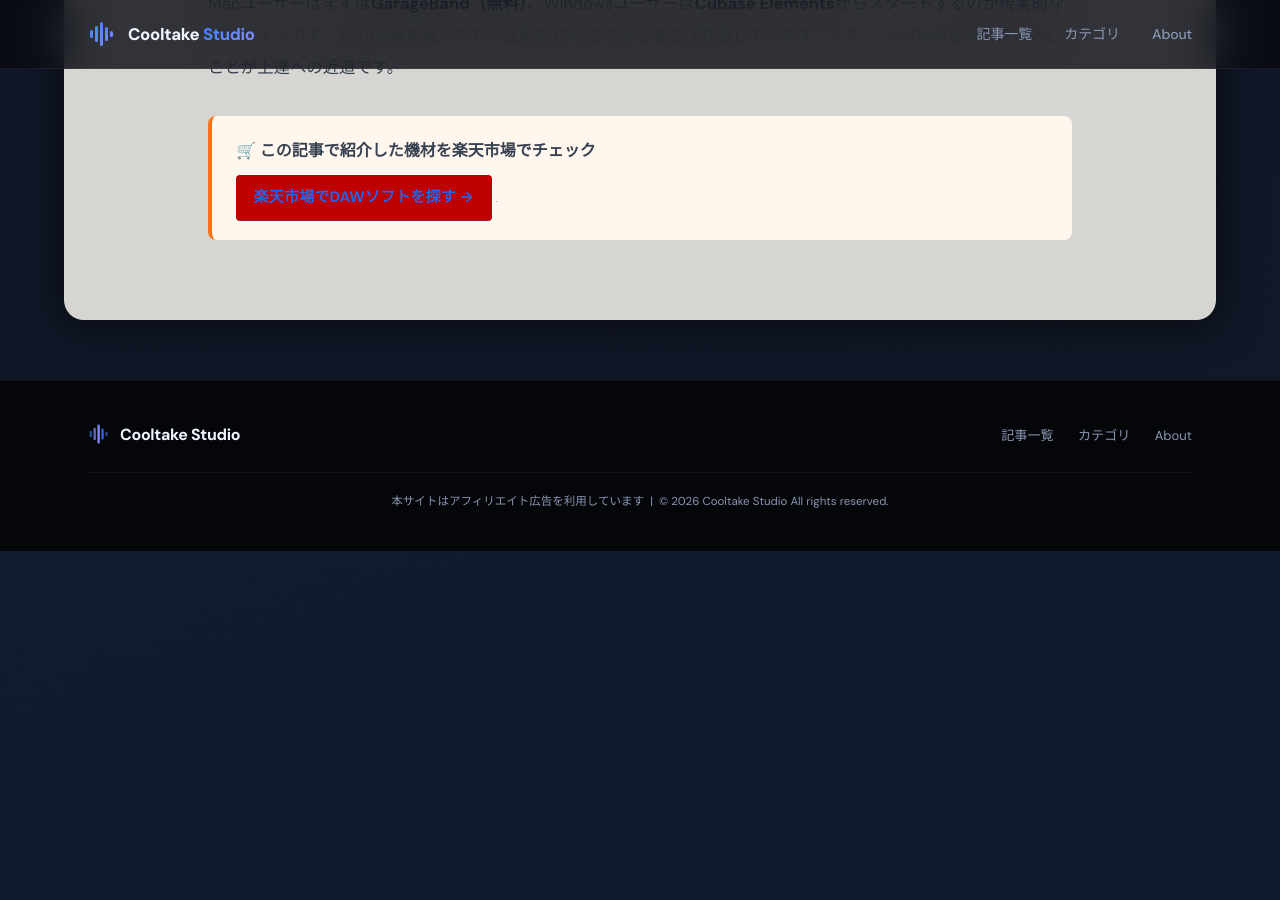
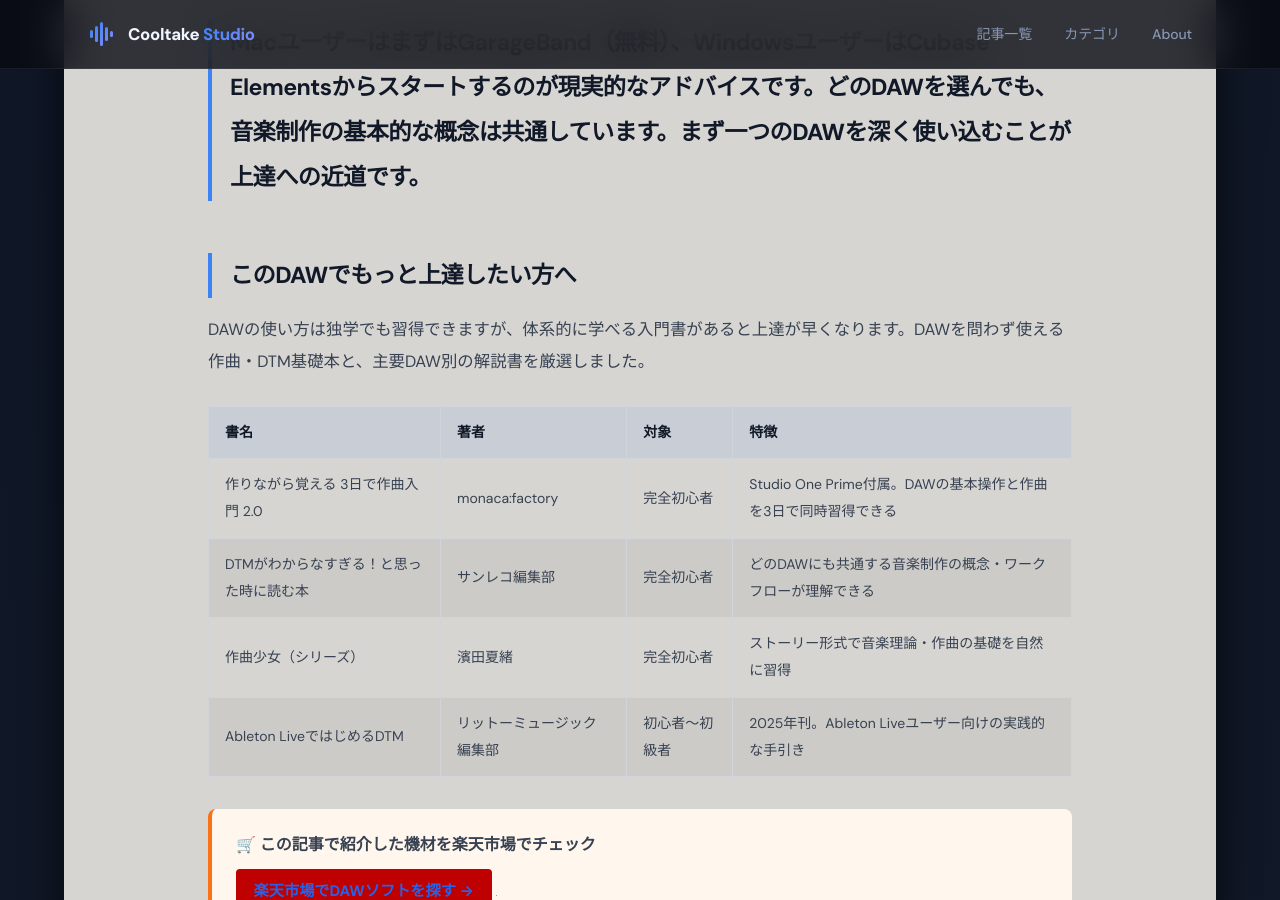
Before and after one commit to cooltake/cooltake.github.io, a Jekyll site: the page built from _posts/2026-05-11-daw-guide.md, in a window 1280 px wide and 900 px high, scrolled down 5684 px. Built offline with Jekyll 4.4.1, drawn with Linux system fonts in a browser that asks for light colours; some web fonts are replaced; before the commit the page ends 6235 px from its top, so only the background shows below that.

Commit message:
content: add instructional books section to daw-guide

```diff
--- a/_posts/2026-05-11-daw-guide.md
+++ b/_posts/2026-05-11-daw-guide.md
@@ -149,6 +149,21 @@
 DAW選びに「絶対の正解」はありません。重要なのは「続けられるかどうか」です。
 
 Macユーザーはまずは**GarageBand（無料）**、Windowsユーザーは**Cubase Elements**からスタートするのが現実的なアドバイスです。どのDAWを選んでも、音楽制作の基本的な概念は共通しています。まず一つのDAWを深く使い込むことが上達への近道です。
+---
+
+## このDAWでもっと上達したい方へ
+
+DAWの使い方は独学でも習得できますが、体系的に学べる入門書があると上達が早くなります。DAWを問わず使える作曲・DTM基礎本と、主要DAW別の解説書を厳選しました。
+
+| 書名 | 著者 | 対象 | 特徴 |
+|------|------|------|------|
+| 作りながら覚える 3日で作曲入門 2.0 | monaca:factory | 完全初心者 | Studio One Prime付属。DAWの基本操作と作曲を3日で同時習得できる |
+| DTMがわからなすぎる！と思った時に読む本 | サンレコ編集部 | 完全初心者 | どのDAWにも共通する音楽制作の概念・ワークフローが理解できる |
+| 作曲少女（シリーズ） | 濱田夏緒 | 完全初心者 | ストーリー形式で音楽理論・作曲の基礎を自然に習得 |
+| Ableton LiveではじめるDTM | リットーミュージック編集部 | 初心者〜初級者 | 2025年刊。Ableton Liveユーザー向けの実践的な手引き |
+
+<!-- AFFILIATE_PLACEHOLDER: Amazon教則本リンク（もしもアフィリエイト Amazon審査通過後に設置予定 site_id=672391） -->
+
 <div style="margin:2rem 0;padding:1.2rem 1.5rem;background:#fff7ed;border-left:4px solid #f97316;border-radius:8px;">
 <p style="margin:0 0 .6rem;font-weight:bold;font-size:1rem;">&#x1F6D2; この記事で紹介した機材を楽天市場でチェック</p>
 <a href="//af.moshimo.com/af/c/click?a_id=5565352&amp;p_id=54&amp;pc_id=54&amp;pl_id=616&amp;url=https%3A%2F%2Fsearch.rakuten.co.jp%2Fsearch%2Fmall%2FDAW%25E3%2582%25BD%25E3%2583%2595%25E3%2583%2588%2F" rel="nofollow" referrerpolicy="no-referrer-when-downgrade" style="display:inline-block;background:#bf0000;color:#fff;padding:.45rem 1.1rem;border-radius:4px;text-decoration:none;font-weight:bold;font-size:.95rem;">楽天市場でDAWソフトを探す →</a>
```
